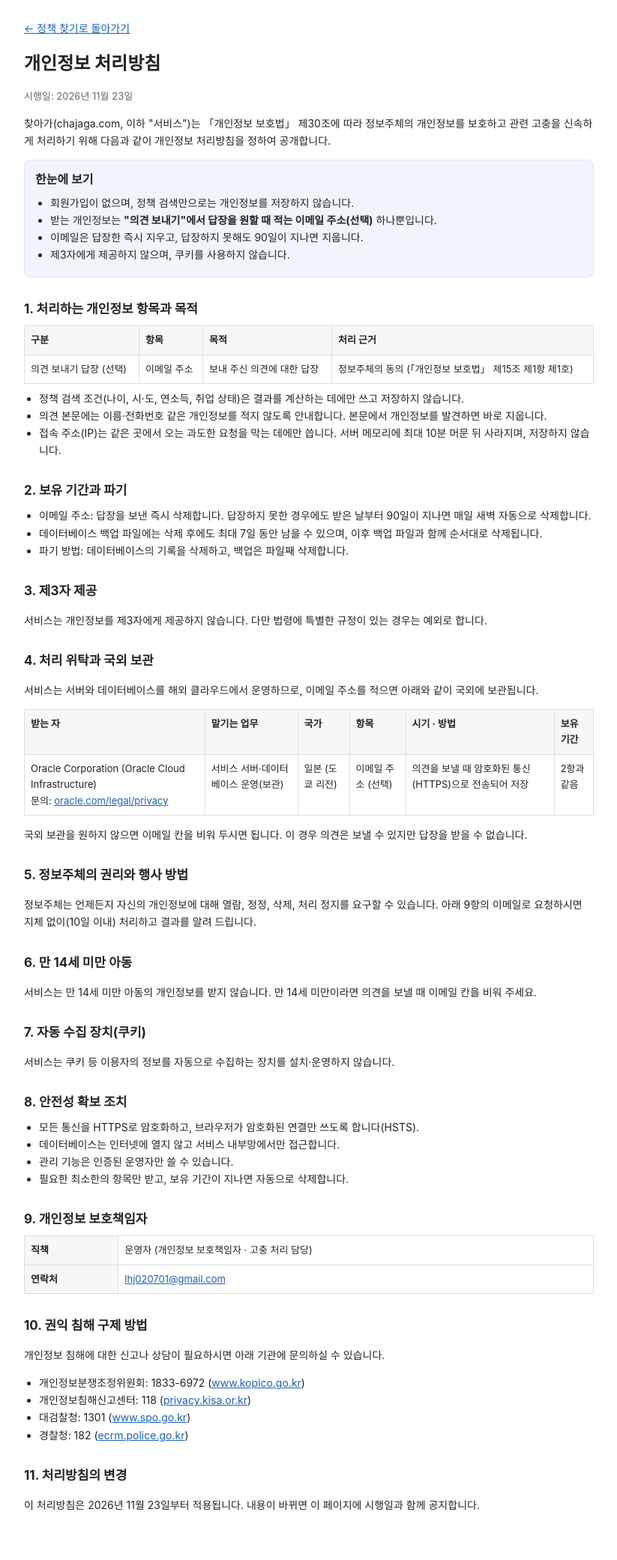
After one commit to lhjunkr/public-data-site, a Spring Boot app: page /privacy.html in a window 1280 px wide. The commit adds this page. Shown: the whole page at 75% size, without its empty margins (228-1051 px from the left). Run offline with Spring Boot 4, Linux system fonts and the light colour scheme.

Commit message:
feat: 검색 요청 제한 · 개인정보 처리방침 · 서치콘솔 인증

```diff
--- a/src/main/resources/application.properties
+++ b/src/main/resources/application.properties
@@ -40,3 +40,8 @@ alert.webhook-url=${ALERT_WEBHOOK_URL:}
 # --- DB 연결 대기 (D-026) ---
 # 연결을 얻을 때 최대 5초만 기다린다(기본 30초). DB 가 응답하지 않을 때 /health 와 사용자 요청이 30초씩 멈추지 않게 한다.
 spring.datasource.hikari.connection-timeout=5000
+
+# --- 검색(매칭) 요청 제한 (12/3) ---
+# 같은 IP 에서 1분에 받는 매칭 요청 수. 부하 측정(k6)처럼 한 IP 에서 많이 보낼 때만 올린다.
+# 운영 서버에서 바꾸려면 compose 의 app environment 에 RATELIMIT_MATCH_PER_MINUTE 를 추가해야 전달된다.
+ratelimit.match.per-minute=${RATELIMIT_MATCH_PER_MINUTE:20}
--- a/src/main/resources/static/index.html
+++ b/src/main/resources/static/index.html
@@ -3,6 +3,8 @@
 <head>
 <meta charset="UTF-8">
 <meta name="viewport" content="width=device-width, initial-scale=1">
+<!-- 네이버 서치어드바이저 소유 확인 (12/3) -->
+<meta name="naver-site-verification" content="88ca747a94734e5d3660dcaab5a7bf91e775dba4" />
 <title>청년정책 매칭</title>
 <style>
   * { box-sizing: border-box; }
@@ -302,6 +304,7 @@
   <p>정책 정보 출처: <a href="https://www.youthcenter.go.kr" target="_blank" rel="noopener noreferrer">온통청년</a> 청년정책 Open API (국무조정실 · 한국고용정보원)</p>
   <p id="updated"></p>
   <p>비영리 개인 프로젝트입니다. 정책 정보는 매일 새벽 원본에서 다시 받아 오며, 원본과 다를 수 있습니다.</p>
+  <p><a href="/privacy.html"><strong>개인정보 처리방침</strong></a> · 문의 <a href="mailto:lhj020701@gmail.com">lhj020701@gmail.com</a></p>
 </footer>
 
 <!-- 의견 보내기 창 (D-024) -->
@@ -325,7 +328,9 @@
           <li>항목: 이메일 주소</li>
           <li>목적: 보내 주신 의견에 대한 답장</li>
           <li>보관 기간: 답장한 뒤 바로 삭제. 답장하지 못한 경우에도 90일이 지나면 삭제</li>
+          <li>보관 위치: 일본(도쿄) 오라클 클라우드 서버 (국외 보관)</li>
           <li>동의하지 않아도 의견은 보낼 수 있습니다. 이 경우 답장을 받을 수 없습니다.</li>
+          <li>자세한 내용: <a href="/privacy.html" target="_blank" rel="noopener">개인정보 처리방침</a></li>
         </ul>
         <label class="check"><input type="checkbox" id="fb-consent"> 위 내용에 동의합니다</label>
       </div>
--- /dev/null
+++ b/src/main/resources/static/privacy.html
@@ -0,0 +1,119 @@
+<!DOCTYPE html>
+<html lang="ko">
+<head>
+<meta charset="utf-8">
+<meta name="viewport" content="width=device-width, initial-scale=1">
+<title>개인정보 처리방침 · 찾아가</title>
+<style>
+  body {
+    margin: 0;
+    font-family: -apple-system, BlinkMacSystemFont, "Apple SD Gothic Neo", "Noto Sans KR", sans-serif;
+    color: #222;
+    background: #fff;
+    line-height: 1.65;
+  }
+  main { max-width: 760px; margin: 0 auto; padding: 24px 18px 48px; }
+  h1 { font-size: 24px; margin: 8px 0 6px; }
+  h2 { font-size: 17px; margin: 28px 0 8px; }
+  p, li { font-size: 14px; }
+  ul { padding-left: 20px; margin: 6px 0; }
+  table { width: 100%; border-collapse: collapse; margin: 8px 0; font-size: 13px; }
+  th, td { border: 1px solid #ddd; padding: 8px; text-align: left; vertical-align: top; }
+  th { background: #f6f7f9; }
+  .summary { background: #f1f5fb; border: 1px solid #dde6f3; border-radius: 8px; padding: 12px 14px; }
+  .meta { font-size: 13px; color: #666; }
+  a { color: #1a5fb4; }
+  .back { display: inline-block; margin-bottom: 8px; font-size: 14px; }
+</style>
+</head>
+<body>
+<main>
+  <a class="back" href="/">← 정책 찾기로 돌아가기</a>
+  <h1>개인정보 처리방침</h1>
+  <p class="meta">시행일: 2026년 11월 23일</p>
+
+  <p>찾아가(chajaga.com, 이하 "서비스")는 「개인정보 보호법」 제30조에 따라 정보주체의 개인정보를 보호하고 관련 고충을 신속하게 처리하기 위해 다음과 같이 개인정보 처리방침을 정하여 공개합니다.</p>
+
+  <div class="summary">
+    <strong>한눈에 보기</strong>
+    <ul>
+      <li>회원가입이 없으며, 정책 검색만으로는 개인정보를 저장하지 않습니다.</li>
+      <li>받는 개인정보는 <strong>"의견 보내기"에서 답장을 원할 때 적는 이메일 주소(선택)</strong> 하나뿐입니다.</li>
+      <li>이메일은 답장한 즉시 지우고, 답장하지 못해도 90일이 지나면 지웁니다.</li>
+      <li>제3자에게 제공하지 않으며, 쿠키를 사용하지 않습니다.</li>
+    </ul>
+  </div>
+
+  <h2>1. 처리하는 개인정보 항목과 목적</h2>
+  <table>
+    <tr><th>구분</th><th>항목</th><th>목적</th><th>처리 근거</th></tr>
+    <tr><td>의견 보내기 답장 (선택)</td><td>이메일 주소</td><td>보내 주신 의견에 대한 답장</td><td>정보주체의 동의 (「개인정보 보호법」 제15조 제1항 제1호)</td></tr>
+  </table>
+  <ul>
+    <li>정책 검색 조건(나이, 시·도, 연소득, 취업 상태)은 결과를 계산하는 데에만 쓰고 저장하지 않습니다.</li>
+    <li>의견 본문에는 이름·전화번호 같은 개인정보를 적지 않도록 안내합니다. 본문에서 개인정보를 발견하면 바로 지웁니다.</li>
+    <li>접속 주소(IP)는 같은 곳에서 오는 과도한 요청을 막는 데에만 씁니다. 서버 메모리에 최대 10분 머문 뒤 사라지며, 저장하지 않습니다.</li>
+  </ul>
+
+  <h2>2. 보유 기간과 파기</h2>
+  <ul>
+    <li>이메일 주소: 답장을 보낸 즉시 삭제합니다. 답장하지 못한 경우에도 받은 날부터 90일이 지나면 매일 새벽 자동으로 삭제합니다.</li>
+    <li>데이터베이스 백업 파일에는 삭제 후에도 최대 7일 동안 남을 수 있으며, 이후 백업 파일과 함께 순서대로 삭제됩니다.</li>
+    <li>파기 방법: 데이터베이스의 기록을 삭제하고, 백업은 파일째 삭제합니다.</li>
+  </ul>
+
+  <h2>3. 제3자 제공</h2>
+  <p>서비스는 개인정보를 제3자에게 제공하지 않습니다. 다만 법령에 특별한 규정이 있는 경우는 예외로 합니다.</p>
+
+  <h2>4. 처리 위탁과 국외 보관</h2>
+  <p>서비스는 서버와 데이터베이스를 해외 클라우드에서 운영하므로, 이메일 주소를 적으면 아래와 같이 국외에 보관됩니다.</p>
+  <table>
+    <tr><th>받는 자</th><th>맡기는 업무</th><th>국가</th><th>항목</th><th>시기 · 방법</th><th>보유 기간</th></tr>
+    <tr>
+      <td>Oracle Corporation (Oracle Cloud Infrastructure)<br>문의: <a href="https://www.oracle.com/legal/privacy/" target="_blank" rel="noopener noreferrer">oracle.com/legal/privacy</a></td>
+      <td>서비스 서버·데이터베이스 운영(보관)</td>
+      <td>일본 (도쿄 리전)</td>
+      <td>이메일 주소 (선택)</td>
+      <td>의견을 보낼 때 암호화된 통신(HTTPS)으로 전송되어 저장</td>
+      <td>2항과 같음</td>
+    </tr>
+  </table>
+  <p>국외 보관을 원하지 않으면 이메일 칸을 비워 두시면 됩니다. 이 경우 의견은 보낼 수 있지만 답장을 받을 수 없습니다.</p>
+
+  <h2>5. 정보주체의 권리와 행사 방법</h2>
+  <p>정보주체는 언제든지 자신의 개인정보에 대해 열람, 정정, 삭제, 처리 정지를 요구할 수 있습니다. 아래 9항의 이메일로 요청하시면 지체 없이(10일 이내) 처리하고 결과를 알려 드립니다.</p>
+
+  <h2>6. 만 14세 미만 아동</h2>
+  <p>서비스는 만 14세 미만 아동의 개인정보를 받지 않습니다. 만 14세 미만이라면 의견을 보낼 때 이메일 칸을 비워 주세요.</p>
+
+  <h2>7. 자동 수집 장치(쿠키)</h2>
+  <p>서비스는 쿠키 등 이용자의 정보를 자동으로 수집하는 장치를 설치·운영하지 않습니다.</p>
+
+  <h2>8. 안전성 확보 조치</h2>
+  <ul>
+    <li>모든 통신을 HTTPS로 암호화하고, 브라우저가 암호화된 연결만 쓰도록 합니다(HSTS).</li>
+    <li>데이터베이스는 인터넷에 열지 않고 서비스 내부망에서만 접근합니다.</li>
+    <li>관리 기능은 인증된 운영자만 쓸 수 있습니다.</li>
+    <li>필요한 최소한의 항목만 받고, 보유 기간이 지나면 자동으로 삭제합니다.</li>
+  </ul>
+
+  <h2>9. 개인정보 보호책임자</h2>
+  <table>
+    <tr><th>직책</th><td>운영자 (개인정보 보호책임자 · 고충 처리 담당)</td></tr>
+    <tr><th>연락처</th><td><a href="mailto:lhj020701@gmail.com">lhj020701@gmail.com</a></td></tr>
+  </table>
+
+  <h2>10. 권익 침해 구제 방법</h2>
+  <p>개인정보 침해에 대한 신고나 상담이 필요하시면 아래 기관에 문의하실 수 있습니다.</p>
+  <ul>
+    <li>개인정보분쟁조정위원회: 1833-6972 (<a href="https://www.kopico.go.kr" target="_blank" rel="noopener noreferrer">www.kopico.go.kr</a>)</li>
+    <li>개인정보침해신고센터: 118 (<a href="https://privacy.kisa.or.kr" target="_blank" rel="noopener noreferrer">privacy.kisa.or.kr</a>)</li>
+    <li>대검찰청: 1301 (<a href="https://www.spo.go.kr" target="_blank" rel="noopener noreferrer">www.spo.go.kr</a>)</li>
+    <li>경찰청: 182 (<a href="https://ecrm.police.go.kr" target="_blank" rel="noopener noreferrer">ecrm.police.go.kr</a>)</li>
+  </ul>
+
+  <h2>11. 처리방침의 변경</h2>
+  <p>이 처리방침은 2026년 11월 23일부터 적용됩니다. 내용이 바뀌면 이 페이지에 시행일과 함께 공지합니다.</p>
+</main>
+</body>
+</html>
```
Also changed, not shown: docs/decisions.md (+2 -2 lines), src/main/java/kr/hojun/policymatch/match/MatchRateLimiter.java (added, +41 -0 lines), src/main/java/kr/hojun/policymatch/match/PolicyMatchController.java (+15 -2 lines), 2 other files.
